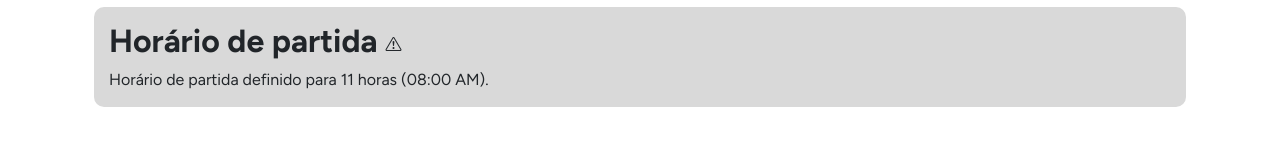
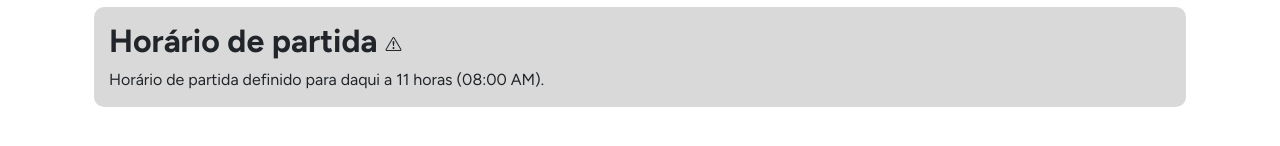
Before and after one commit to DiogoCunhaaa/trem-sa, a React (Create React App) app: page /alertas in a window 1280 px wide. Shown: the part 332-478 px from the top of the page. Built offline with nearby package versions, Linux system fonts and the light colour scheme.

Commit message:
Atualizacao src\javascript\Mensagens.js

```diff
--- a/src/javascript/Mensagens.js
+++ b/src/javascript/Mensagens.js
@@ -66,9 +66,9 @@ export default class Mensagens {
 
         if (diferencaMin > 60 ) {
             const diferencaHour = Math.round(diferencaMin / 60);
-            return `Horário de partida definido para ${diferencaHour} horas (${horaFormatada} AM).`
+            return `Horário de partida definido para daqui a ${diferencaHour} horas (${horaFormatada} AM).`
         }
 
-        return `Horário de partida definido para ${diferencaMin} min (${horaFormatada} AM).`;
+        return `Horário de partida definido para daqui a ${diferencaMin} min (${horaFormatada} AM).`;
     }
 }
```
